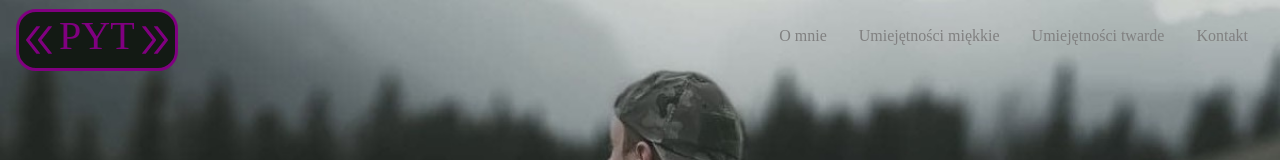
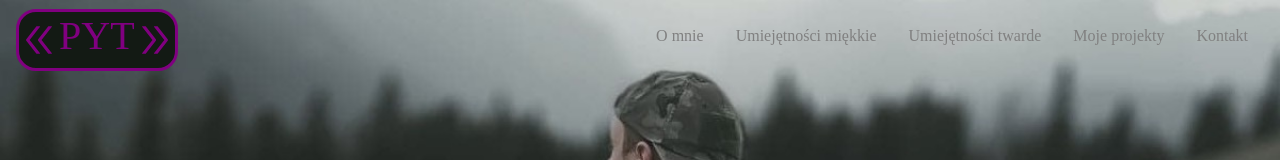
Before and after one commit to JakubPyt/website-about-me, a React (Create React App) app: page / in a window 1280 px wide. Shown: the top 160 px of the page. Built offline with nearby package versions, Linux system fonts and the light colour scheme; a web font is replaced by a local one.

Commit message:
projects/Add navigation to component

```diff
--- a/src/components/navigation.js
+++ b/src/components/navigation.js
@@ -96,6 +96,14 @@ class Navigation extends React.Component {
               <p>Umiejętności twarde</p>
             </Link>
             <Link
+              to="projects"
+              className="navbarItem"
+              smooth={true}
+              duration={500}
+            >
+              <p>Moje projekty</p>
+            </Link>
+            <Link
               to="contact"
               className="navbarItem"
               smooth={true}
--- a/src/components/projects.js
+++ b/src/components/projects.js
@@ -7,7 +7,7 @@ class Projects extends React.Component{
     }
     render(){
         return(
-            <div className="projectsDiv">
+            <div className="projectsDiv" name="projects">
                 <h1>Hello World</h1>
             </div>
         )
```
